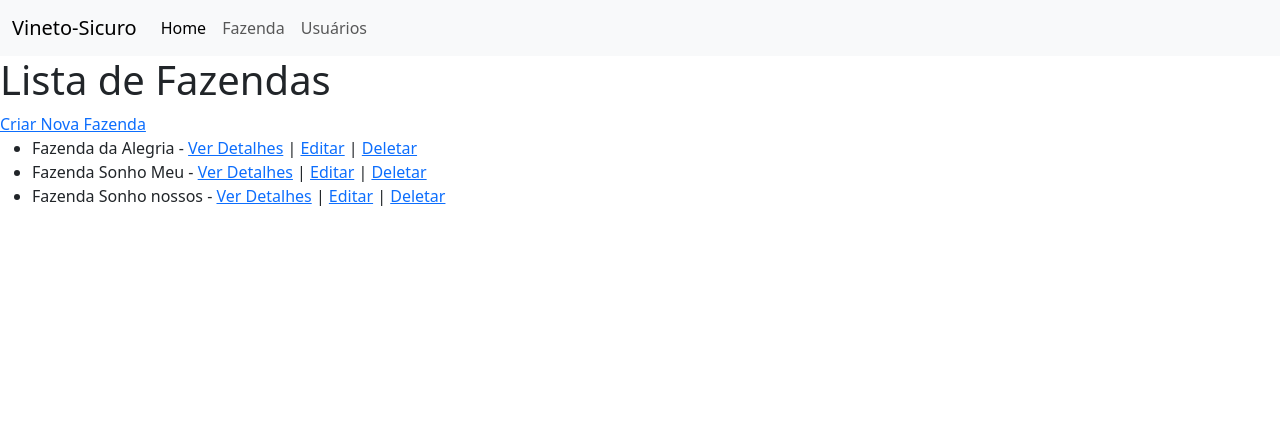
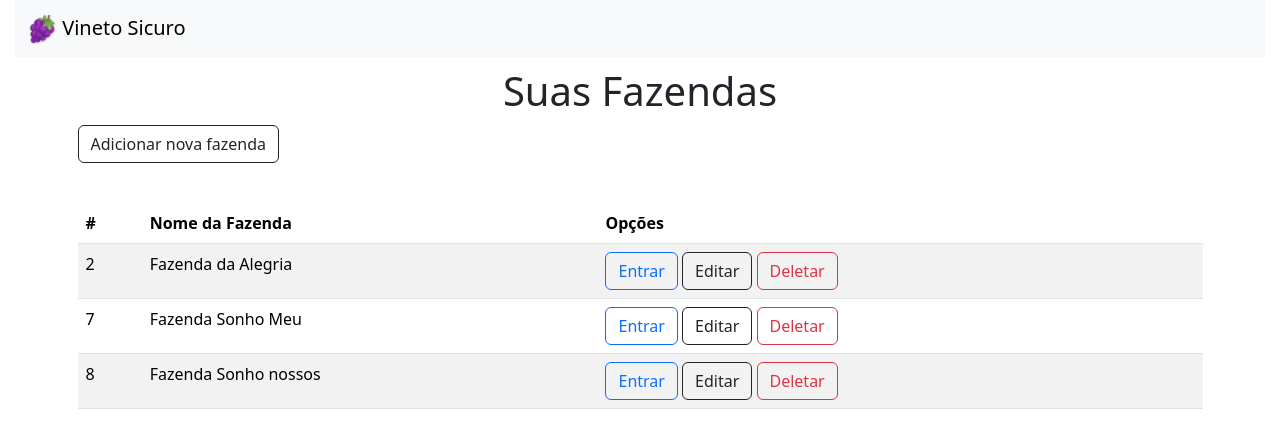
Before and after one commit to karling17/Dev-web-I, a Django app: page /farms/ in a window 1280 px wide. Shown: the top 448 px of the page. Run offline with Django 4.2, Linux system fonts and the light colour scheme; data comes from the database, SQL or seed files in the repository; parts of the project's set-up code (start-up, migrations or seed data) failed here and were passed over.

Commit message:
tela inicial ok

```diff
--- a/Brlavoura/Brlavoura/Templates/app1/Farm_list.html
+++ b/Brlavoura/Brlavoura/Templates/app1/Farm_list.html
@@ -4,29 +4,46 @@
   <head>
     <meta charset="utf-8">
     <meta name="viewport" content="width=device-width, initial-scale=1">
-    <title>Vineto-Sicuro | Usuários</title>
+    <title>Vineto-Sicuro | Fazendas</title>
     <link href="https://cdn.jsdelivr.net/npm/bootstrap@5.3.2/dist/css/bootstrap.min.css" rel="stylesheet" integrity="sha384-T3c6CoIi6uLrA9TneNEoa7RxnatzjcDSCmG1MXxSR1GAsXEV/Dwwykc2MPK8M2HN" crossorigin="anonymous">
+    <link href="{% static '/app1/img/style.css' %}" rel="stylesheet">
   </head>
   <body>
-    <nav class="navbar navbar-expand-lg bg-body-tertiary">
-        <div class="container-fluid">
-          <a class="navbar-brand" href="#">Vineto-Sicuro</a>
-          <button class="navbar-toggler" type="button" data-bs-toggle="collapse" data-bs-target="#navbarNavAltMarkup" aria-controls="navbarNavAltMarkup" aria-expanded="false" aria-label="Toggle navigation">
-            <span class="navbar-toggler-icon"></span>
-          </button>
-          <div class="collapse navbar-collapse" id="navbarNavAltMarkup">
-            <div class="navbar-nav">
-              <a class="nav-link active" aria-current="page" href="#">Home</a>
-              <a class="nav-link" href="#">Fazenda</a>
-              <a class="nav-link" href="#">Usuários</a>
-            </div>
-          </div>
-        </div>
-      </nav>
+    <nav class="navbar bg-body-tertiary">
+      <div class="container-fluid">
+        <a class="navbar-brand" href="#">
+          <img src="{% static '/app1/img/logo.png' %}"  alt="Logo" width="30"  class="d-inline-block align-text-top">
+          Vineto Sicuro
+        </a>
+      </div>
+    </nav>
 
-      <h1>Lista de Fazendas</h1>
-      <a href="{% url 'app1:farm_create' %}">Criar Nova Fazenda</a>
-      <ul>
+      <h1 style="text-align: center; margin: 10px;">Suas Fazendas</h1>
+      {% comment %} <a href="{% url 'app1:farm_create' %}">Criar Nova Fazenda</a> {% endcomment %}
+      <a href="{% url 'app1:farm_create' %}" type="button" class="btn btn-outline-dark" style="margin-left: 5%; margin-bottom: 10px;">Adicionar nova fazenda</a>
+      <div style=" padding-left: 5%; padding-right: 5% ; margin-top: 30px;">
+        <table class="table table-striped table-hover">
+          <thead>
+            <tr>
+              <th scope="col">#</th>
+              <th scope="col">Nome da Fazenda</th>
+              <th scope="col">Opções</th>
+            </tr>
+          </thead>
+          {% for farm in farms %}
+            <tr>
+              <td> {{ farm.id }} </td>
+              <td>{{ farm.name }}</td>
+              <td>
+                <a href="{% url 'app1:farm_detail' farm.pk %}" type="button" class="btn btn-outline-primary">Entrar</a>
+                <a href="{% url 'app1:farm_edit' farm.pk %}" class="btn btn-outline-dark" >Editar</a>
+                <a href="{% url 'app1:farm_delete' farm.pk %}" type="button" class="btn btn-outline-danger">Deletar</a>
+              </td>
+            </tr>
+            {% endfor %}
+        </table>
+      </div>
+      {% comment %} <ul>
           {% for farm in farms %}
               <li>
                   {{ farm.name }} - <a href="{% url 'app1:farm_detail' farm.pk %}">Ver Detalhes</a> |
@@ -36,7 +53,7 @@
           {% empty %}
               <li>Nenhuma fazenda cadastrada.</li>
           {% endfor %}
-      </ul>
+      </ul> {% endcomment %}
     <script src="https://cdn.jsdelivr.net/npm/bootstrap@5.3.2/dist/js/bootstrap.bundle.min.js" integrity="sha384-C6RzsynM9kWDrMNeT87bh95OGNyZPhcTNXj1NW7RuBCsyN/o0jlpcV8Qyq46cDfL" crossorigin="anonymous"></script>
   </body>
 </html>
--- a/Brlavoura/Brlavoura/static/app1/img/style.css
+++ b/Brlavoura/Brlavoura/static/app1/img/style.css
@@ -0,0 +1,9 @@
+.itens-list {
+  width: 70%;
+  position: center;
+}
+
+body {
+    padding-left: 15px;
+    padding-right: 15px ;
+}
```
Also changed, not shown: Brlavoura/Brlavoura/static/app1/img/logo.png (added).
